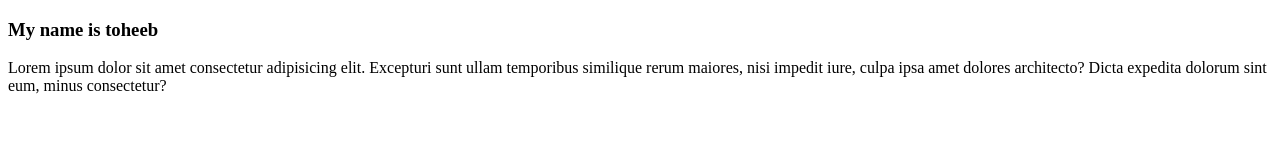
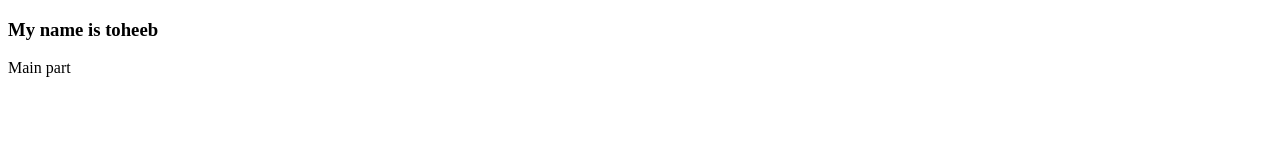
Before and after one commit to DevAkin-01/Akin-project, a website: page index.html in a window 1280 px wide. Drawn offline with Linux system fonts and the light colour scheme.

Commit message:
added my main part

```diff
--- a/index.html
+++ b/index.html
@@ -8,7 +8,7 @@
 <body>
     <div>
         <h3>My name is toheeb</h3>
-        <p>Lorem ipsum dolor sit amet consectetur adipisicing elit. Excepturi sunt ullam temporibus similique rerum maiores, nisi impedit iure, culpa ipsa amet dolores architecto? Dicta expedita dolorum sint eum, minus consectetur?</p>
     </div>
+    <main>Main part</main>
 </body>
 </html>
```
